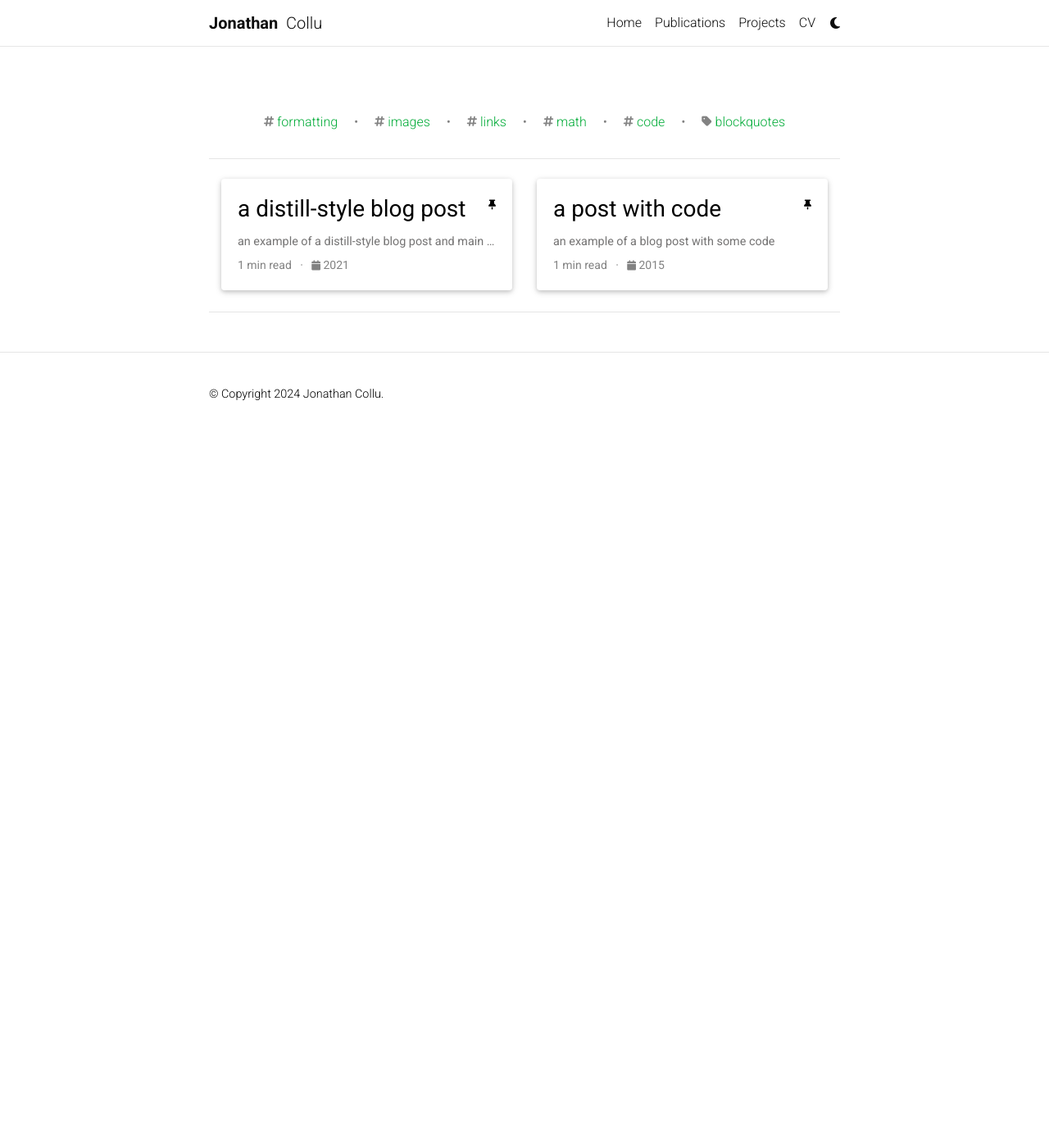
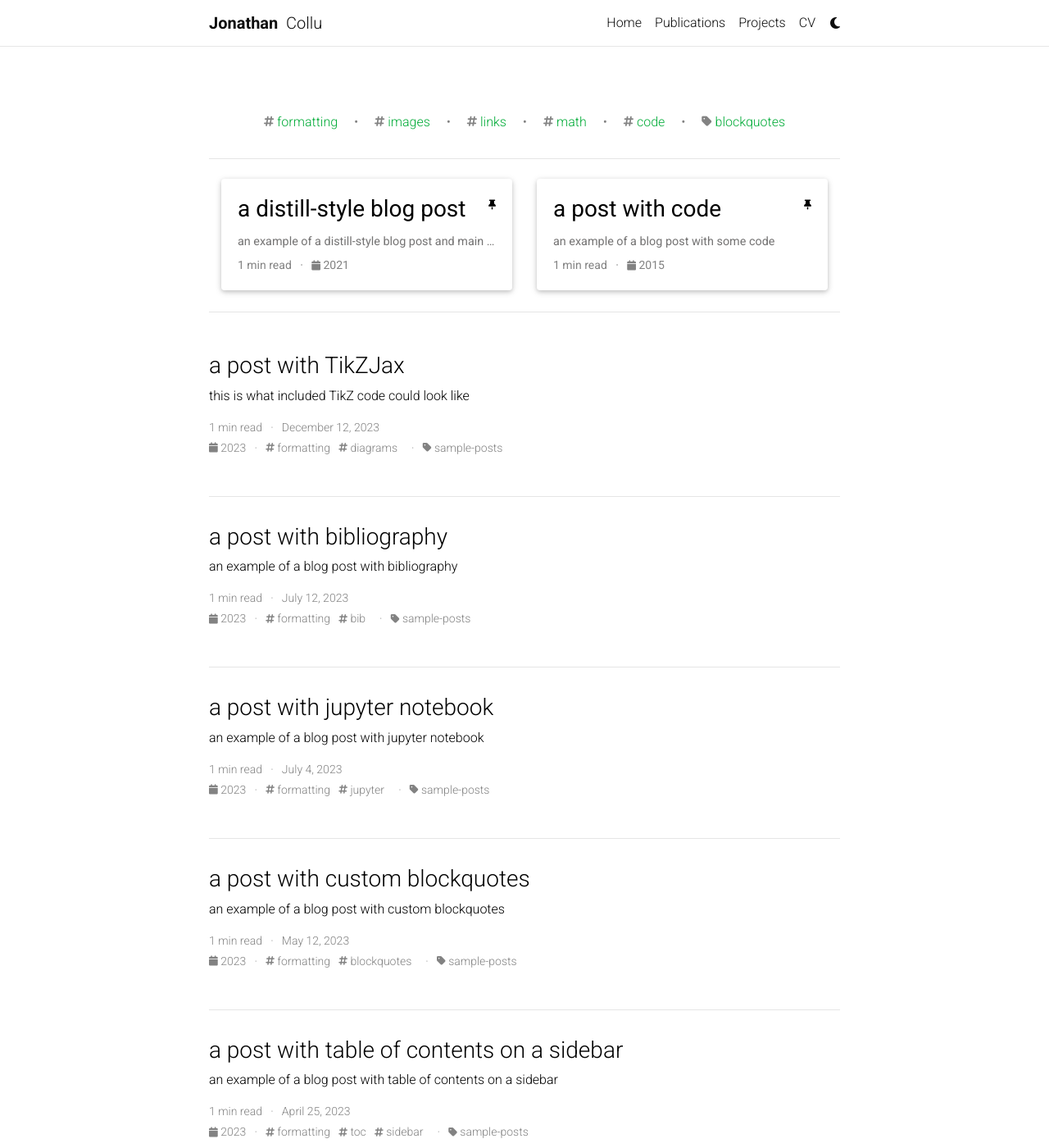
Before and after one commit to JonathanCollu/JonathanCollu-JonathanCollu.github.io, a Jekyll site: the page built from blog/index.html, in a window 1280 px wide and 1400 px high. Shown: the whole window at 82% size. Built offline with Jekyll 4.4.1, drawn with Linux system fonts in a browser that asks for light colours; the list of posts is cut into pages by our own code; comment, search, counter and statistics services are not loaded; a style sheet for code colours, icons or effects is not loaded.

Commit message:
Update _config.yml

```diff
--- a/_config.yml
+++ b/_config.yml
@@ -123,11 +123,11 @@
 blog_name: # blog_name will be displayed in your blog page
 blog_nav_title: # your blog must have a title for it to be displayed in the nav bar
 blog_description: #
-permalink: # /blog/:year/:title/
+permalink: /blog/:year/:title/
 
 # Pagination
 pagination:
-  enabled: false
+  enabled: true
 
 related_blog_posts:
   enabled: false
```
